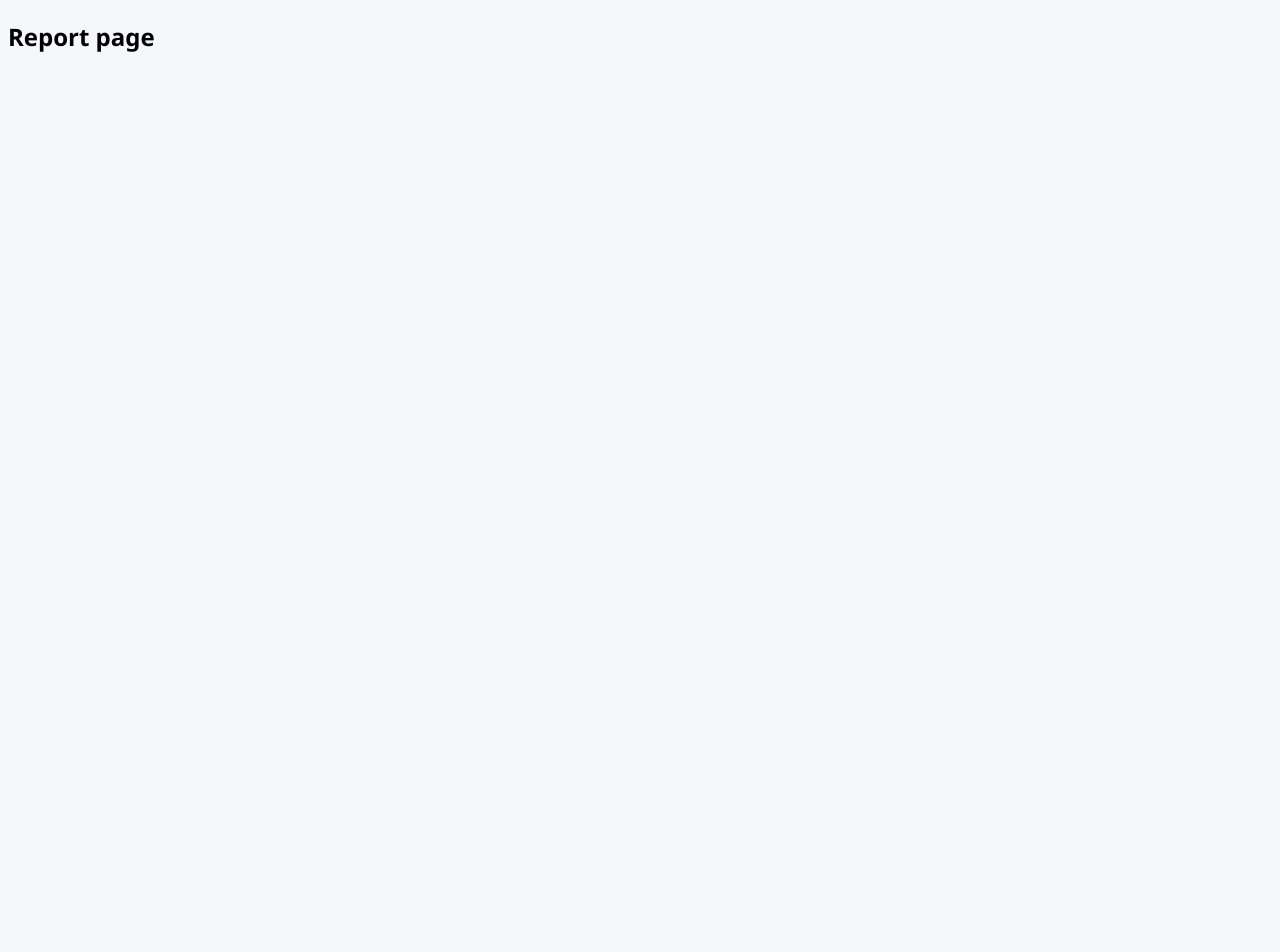
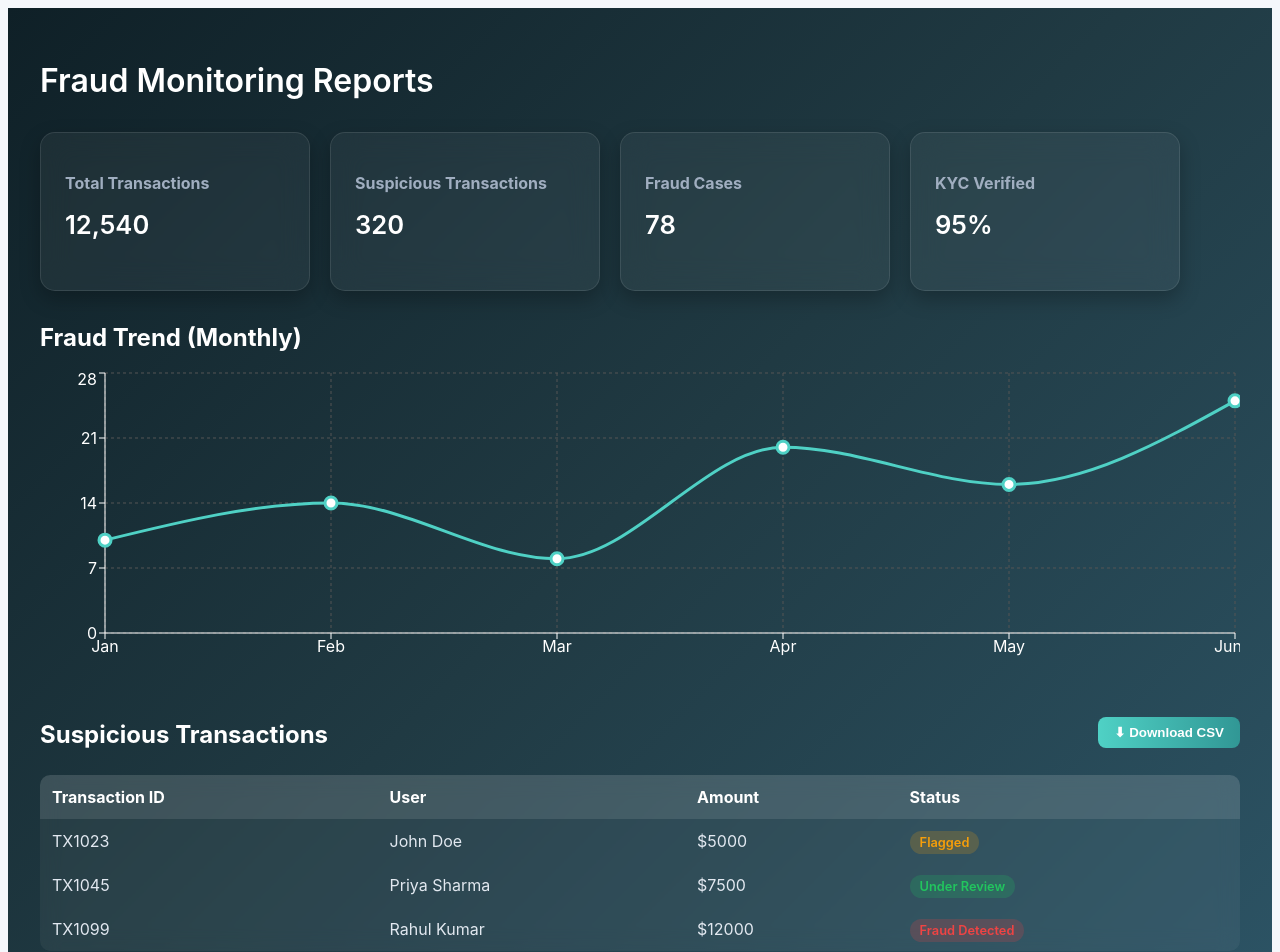
Before and after one commit to preenavi/bank-fraud-monitoring-system, a React app in the folder frontend/: page /reports in a window 1280 px wide. Shown: the top 952 px of the page. Before the commit the page ends 800 px from the top, so only its background shows below. Built offline with nearby package versions, Linux system fonts and the light colour scheme; the HTML template or start-up script is replaced by a standard one.

Commit message:
Implemented Reports page with fraud chart, transaction table, risk indicators, and CSV download

```diff
--- a/frontend/package.json
+++ b/frontend/package.json
@@ -12,7 +12,8 @@
   "dependencies": {
     "react": "^19.2.0",
     "react-dom": "^19.2.0",
-    "react-router-dom": "^7.13.1"
+    "react-router-dom": "^7.13.1",
+    "recharts": "^3.8.0"
   },
   "devDependencies": {
     "@eslint/js": "^9.39.1",
--- /dev/null
+++ b/frontend/src/pages/Reports/Reports.css
@@ -0,0 +1,164 @@
+.reports-container {
+  min-height: 100vh;
+  padding: 2rem;
+  background: linear-gradient(135deg, #0f2027, #203a43, #2c5364);
+  font-family: 'Inter', sans-serif;
+}
+
+.reports-header {
+  color: white;
+  margin-bottom: 2rem;
+}
+
+.reports-header h1 {
+  font-size: 2rem;
+  font-weight: 600;
+}
+
+.cards-container {
+  display: flex;
+  gap: 20px;
+  flex-wrap: wrap;
+  margin-bottom: 2rem;
+}
+
+.report-card {
+  background: rgba(255, 255, 255, 0.05);
+  backdrop-filter: blur(15px);
+  -webkit-backdrop-filter: blur(15px);
+  border-radius: 15px;
+  padding: 1.5rem;
+  width: 220px;
+  color: white;
+  border: 1px solid rgba(255, 255, 255, 0.1);
+  box-shadow: 0 8px 20px rgba(0,0,0,0.25);
+  transition: all 0.3s ease;
+}
+
+.report-card:hover {
+  transform: translateY(-6px);
+  border: 1px solid rgba(79, 209, 197, 0.6);
+  box-shadow:
+    0 0 12px rgba(79, 209, 197, 0.6),
+    0 0 25px rgba(79, 209, 197, 0.4),
+    0 10px 25px rgba(0,0,0,0.4);
+}
+
+.report-card h3 {
+  font-size: 1rem;
+  color: #a0aec0;
+}
+
+.report-card p {
+  font-size: 1.6rem;
+  font-weight: 600;
+  margin-top: 8px;
+}
+
+.table-section {
+  margin-top: 2rem;
+}
+
+.table-section h2 {
+  color: white;
+  margin-bottom: 1rem;
+}
+
+.reports-table {
+  width: 100%;
+  border-collapse: collapse;
+  background: rgba(255,255,255,0.05);
+  backdrop-filter: blur(10px);
+  border-radius: 10px;
+  overflow: hidden;
+}
+
+.reports-table th {
+  background: rgba(255,255,255,0.1);
+  color: white;
+  padding: 12px;
+  text-align: left;
+}
+
+.reports-table td {
+  padding: 12px;
+  color: #e2e8f0;
+}
+
+.reports-table tr:hover {
+  background: rgba(255,255,255,0.08);
+}
+
+.status-flagged {
+  color: #f59e0b;
+  font-weight: 600;
+}
+
+.status-review {
+  color: #60a5fa;
+  font-weight: 600;
+}
+
+.status-fraud {
+  color: #ef4444;
+  font-weight: 600;
+}
+
+.risk-low {
+  background: rgba(34,197,94,0.2);
+  color: #22c55e;
+  padding: 4px 10px;
+  border-radius: 20px;
+  font-size: 0.8rem;
+  font-weight: 600;
+}
+
+.risk-medium {
+  background: rgba(245,158,11,0.2);
+  color: #f59e0b;
+  padding: 4px 10px;
+  border-radius: 20px;
+  font-size: 0.8rem;
+  font-weight: 600;
+}
+
+.risk-high {
+  background: rgba(239,68,68,0.2);
+  color: #ef4444;
+  padding: 4px 10px;
+  border-radius: 20px;
+  font-size: 0.8rem;
+  font-weight: 600;
+}
+
+.chart-section {
+  margin-top: 2rem;
+}
+
+.chart-section h2 {
+  color: white;
+  margin-bottom: 1rem;
+}
+
+.table-header {
+  display: flex;
+  justify-content: space-between;
+  align-items: center;
+  margin-bottom: 10px;
+}
+
+.download-btn {
+  padding: 8px 16px;
+  border-radius: 8px;
+  border: none;
+  background: linear-gradient(90deg,#4fd1c5,#319795);
+  color: white;
+  font-weight: 600;
+  cursor: pointer;
+  transition: all 0.3s ease;
+}
+
+.download-btn:hover {
+  transform: translateY(-2px);
+  box-shadow: 0 4px 12px rgba(0,0,0,0.3);
+}
--- a/frontend/src/pages/Reports/Reports.jsx
+++ b/frontend/src/pages/Reports/Reports.jsx
@@ -1,3 +1,166 @@
-export default function Dashboard() {
-  return <h2>Report page</h2>;
-}
+import React from "react";
+import "./reports.css";
+import {
+  LineChart,
+  Line,
+  XAxis,
+  YAxis,
+  Tooltip,
+  CartesianGrid,
+  ResponsiveContainer
+} from "recharts";
+
+const fraudData = [
+  { month: "Jan", fraud: 10 },
+  { month: "Feb", fraud: 14 },
+  { month: "Mar", fraud: 8 },
+  { month: "Apr", fraud: 20 },
+  { month: "May", fraud: 16 },
+  { month: "Jun", fraud: 25 }
+];
+
+const Reports = () => {
+
+  const downloadCSV = () => {
+    const data = [
+      ["Transaction ID", "User", "Amount", "Status"],
+      ["TX1023", "John Doe", "$5000", "Flagged"],
+      ["TX1045", "Priya Sharma", "$7500", "Under Review"],
+      ["TX1099", "Rahul Kumar", "$12000", "Fraud Detected"]
+    ];
+
+    const csvContent =
+      "data:text/csv;charset=utf-8," +
+      data.map(row => row.join(",")).join("\n");
+
+    const encodedUri = encodeURI(csvContent);
+    const link = document.createElement("a");
+
+    link.setAttribute("href", encodedUri);
+    link.setAttribute("download", "fraud_report.csv");
+
+    document.body.appendChild(link);
+    link.click();
+  };
+
+  return (
+    <div className="reports-container">
+
+      <div className="reports-header">
+        <h1>Fraud Monitoring Reports</h1>
+      </div>
+
+      {/* Statistics Cards */}
+      <div className="cards-container">
+
+        <div className="report-card">
+          <h3>Total Transactions</h3>
+          <p>12,540</p>
+        </div>
+
+        <div className="report-card">
+          <h3>Suspicious Transactions</h3>
+          <p>320</p>
+        </div>
+
+        <div className="report-card">
+          <h3>Fraud Cases</h3>
+          <p>78</p>
+        </div>
+
+        <div className="report-card">
+          <h3>KYC Verified</h3>
+          <p>95%</p>
+        </div>
+
+      </div>
+
+      {/* Fraud Trend Chart */}
+      <div className="chart-section">
+        <h2>Fraud Trend (Monthly)</h2>
+
+        <ResponsiveContainer width="100%" height={300}>
+          <LineChart data={fraudData}>
+
+            <CartesianGrid stroke="#555" strokeDasharray="3 3" />
+
+            <XAxis dataKey="month" stroke="#ffffff" />
+
+            <YAxis stroke="#ffffff" />
+
+            <Tooltip
+              contentStyle={{
+                backgroundColor: "#1f2937",
+                border: "none",
+                borderRadius: "10px",
+                color: "white"
+              }}
+              labelStyle={{ color: "#4fd1c5" }}
+            />
+
+            <Line
+              type="monotone"
+              dataKey="fraud"
+              stroke="#4fd1c5"
+              strokeWidth={3}
+              dot={{ r: 6 }}
+              activeDot={{ r: 8 }}
+            />
+
+          </LineChart>
+        </ResponsiveContainer>
+      </div>
+
+      {/* Suspicious Transactions Table */}
+      <div className="table-section">
+
+  <div className="table-header">
+    <h2>Suspicious Transactions</h2>
+
+    <button className="download-btn" onClick={downloadCSV}>
+      ⬇ Download CSV
+    </button>
+  </div>
+
+  <table className="reports-table">
+          <thead>
+            <tr>
+              <th>Transaction ID</th>
+              <th>User</th>
+              <th>Amount</th>
+              <th>Status</th>
+            </tr>
+          </thead>
+
+          <tbody>
+            <tr>
+              <td>TX1023</td>
+              <td>John Doe</td>
+              <td>$5000</td>
+              <td><span className="risk-medium">Flagged</span></td>
+            </tr>
+
+            <tr>
+              <td>TX1045</td>
+              <td>Priya Sharma</td>
+              <td>$7500</td>
+              <td><span className="risk-low">Under Review</span></td>
+            </tr>
+
+            <tr>
+              <td>TX1099</td>
+              <td>Rahul Kumar</td>
+              <td>$12000</td>
+              <td><span className="risk-high">Fraud Detected</span></td>
+            </tr>
+          </tbody>
+
+        </table>
+
+      </div>
+
+    </div>
+  );
+};
+
+export default Reports;
```
Also changed, not shown: 1 other file (tests, documents, lock files or other folders).
